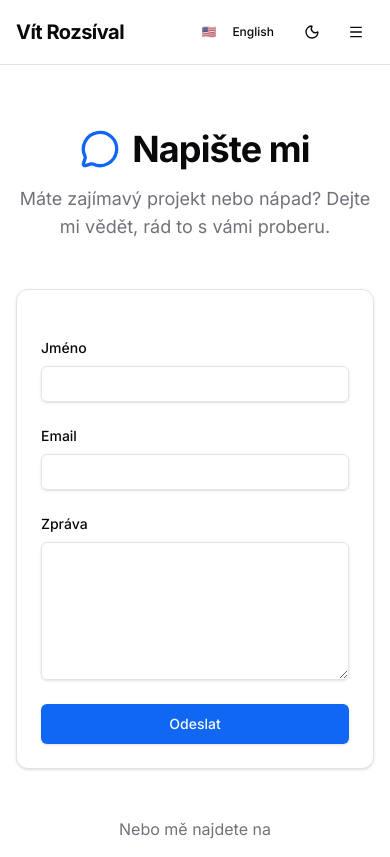
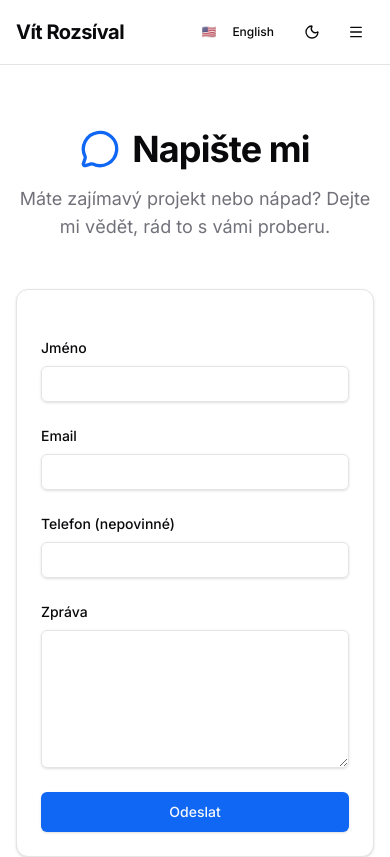
Before and after one commit to rozsival/website, a Next.js app in the folder apps/web/: page /cs/contact in a window 390 px wide. Shown: the top 857 px of the page. Built offline with nearby package versions, Linux system fonts and the light colour scheme.

Commit message:
feat: add phone number field to contact form with i18n support

```diff
--- a/apps/web/src/components/contact-form.tsx
+++ b/apps/web/src/components/contact-form.tsx
@@ -48,6 +48,13 @@ export function ContactForm() {
       </div>
 
       <div>
+        <label className="mb-2 block text-sm font-medium" htmlFor="phone">
+          {t('contact.form.phone')}
+        </label>
+        <Input disabled={status === 'loading'} id="phone" name="phone" type="tel" />
+      </div>
+
+      <div>
         <label className="mb-2 block text-sm font-medium" htmlFor="message">
           {t('contact.form.message')}
         </label>
--- a/packages/i18n/src/messages/cs.json
+++ b/packages/i18n/src/messages/cs.json
@@ -161,6 +161,7 @@
     "form": {
       "name": "Jméno",
       "email": "Email",
+      "phone": "Telefon (nepovinné)",
       "message": "Zpráva",
       "submit": "Odeslat",
       "sending": "Odesílám..."
--- a/packages/i18n/src/messages/en.json
+++ b/packages/i18n/src/messages/en.json
@@ -161,6 +161,7 @@
     "form": {
       "name": "Your Name",
       "email": "Your Email",
+      "phone": "Phone Number (Optional)",
       "message": "Your Message",
       "submit": "Send Message",
       "sending": "Sending..."
```
